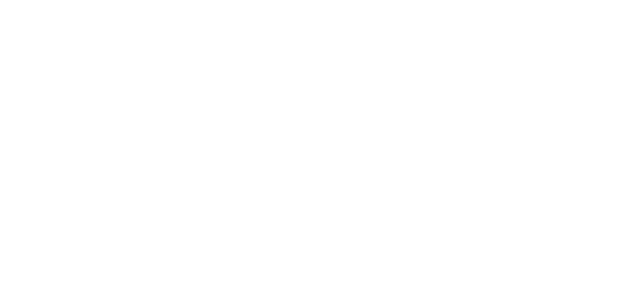
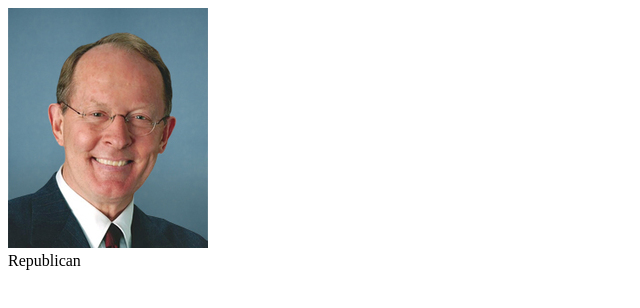
Before and after one commit to austingorman/My-Political-Candidate, a plain HTML site: page index.html in a window 1280 px wide. Shown: the whole page, without its empty margins (0-640 px from the left). Drawn offline with Linux system fonts and the light colour scheme.

Commit message:
Added the image to the html

```diff
--- a/index.html
+++ b/index.html
@@ -12,13 +12,15 @@
         <!-- basic information about Lamar Alexander -->
         <section class="basic">
             <!-- displays an image of Lamar Alexander -->
-            <section class="image--main"></section>
+            <section class="image--main">
+                <img src="LamarAlexanderImage.jpeg" alt="Image of Lamar Alexander">
+            </section>
             <!-- displays Lamar Alexander's name -->
             <section class="name--main"></section>
             <!-- displays Lamar's district information -->
             <section class="district-info--main"></section>
             <!-- displays Lamar's party affiliation -->
-            <section class="affiliation--main"></section>
+            <section class="affiliation--main">Republican</section>
         </section>
 
         <!-- displays the committees Lamar is a part of -->
```
